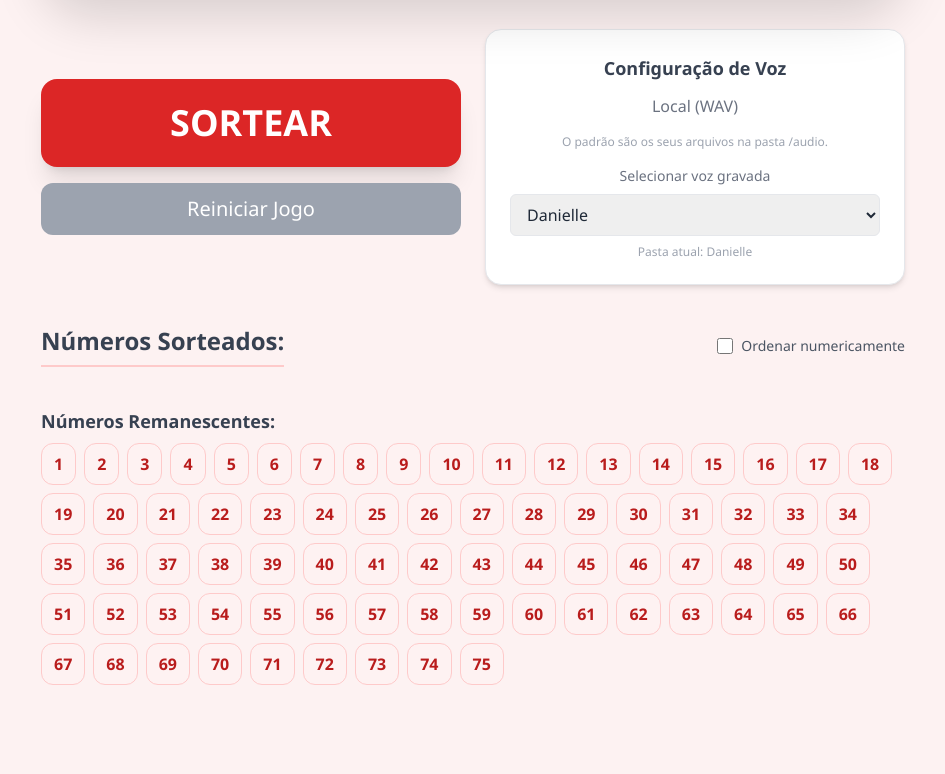
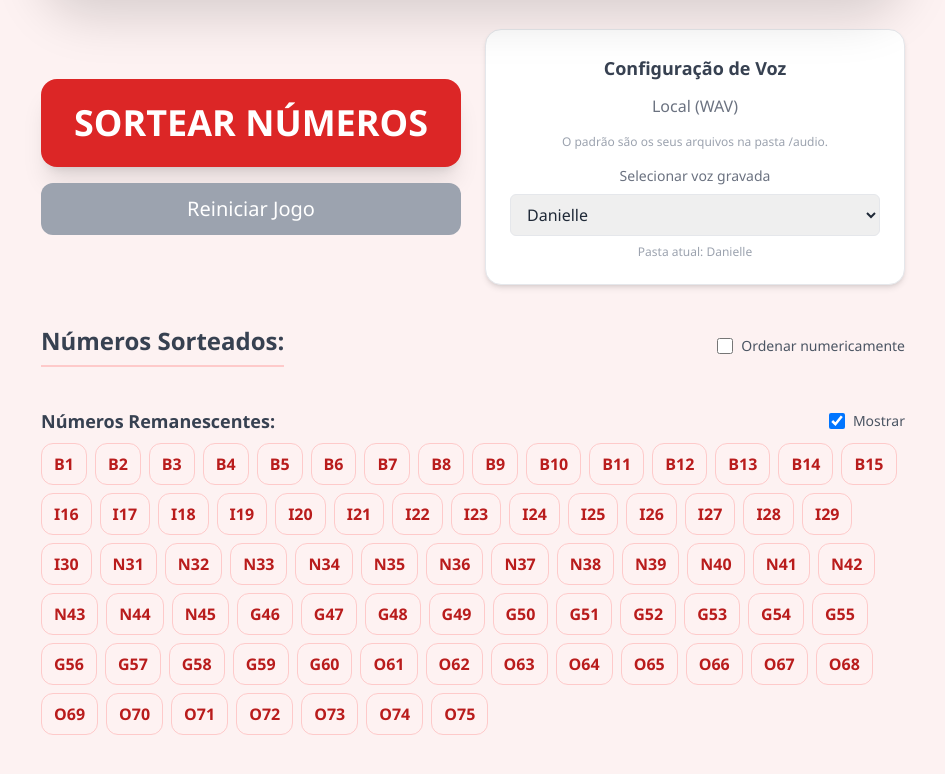
Before and after one commit to GabrielVVVP/BingoFamiliaVilaca, a plain HTML site: page index.html in a window 1280 px wide. Shown: the part 882-1656 px from the top of the page, without its empty margins (167-1112 px from the left). Drawn offline with nearby package versions, Linux system fonts and the light colour scheme.

Commit message:
Remocao de bugs e melhorias

```diff
--- a/index.html
+++ b/index.html
@@ -69,7 +69,7 @@
                 <img src="familia.jpg" alt="Foto da Família Vilaça" class="w-full h-auto object-contain object-center block" onerror="this.src='https://via.placeholder.com/1200x600?text=Família+Vilaça'">
             </div>
         </div>
-        <p class="text-xl text-gray-600 italic">"Todo aqui mundo ama esse bingo!"</p>
+        <p class="text-xl text-gray-600 italic">"Todo mundo aqui ama esse bingo!"</p>
     </header>
 
     <!-- ÁREA PRINCIPAL -->
@@ -91,7 +91,7 @@
             <!-- Botões Principais -->
             <div class="flex flex-col gap-4">
                 <button id="btn-draw" class="bg-red-600 hover:bg-red-700 text-white text-4xl font-bold py-6 rounded-2xl shadow-xl transition-transform active:scale-95">
-                    SORTEAR
+                    SORTEAR NÚMEROS
                 </button>
                 <button id="btn-reset" class="bg-gray-400 hover:bg-gray-500 text-white text-xl py-3 rounded-xl transition-all">
                     Reiniciar Jogo
@@ -131,7 +131,13 @@
                 <!-- Injetado via JS -->
             </div>
             <div class="mt-6">
-                <h3 class="text-lg font-bold text-gray-700 mb-2">Números Remanescentes:</h3>
+                <div class="flex items-center justify-between mb-2">
+                    <h3 class="text-lg font-bold text-gray-700">Números Remanescentes:</h3>
+                    <label class="flex items-center gap-2 text-sm text-gray-600">
+                        <input id="toggle-remaining" type="checkbox" class="form-checkbox h-4 w-4" checked>
+                        Mostrar
+                    </label>
+                </div>
                 <div id="remaining-list" class="flex flex-wrap gap-2"></div>
             </div>
         </div>
@@ -154,6 +160,7 @@
         const voiceCurrent = document.getElementById('voice-current');
         const sortNumeric = document.getElementById('sort-numeric');
         const remainingList = document.getElementById('remaining-list');
+        const toggleRemaining = document.getElementById('toggle-remaining');
 
         // Pasta de voz selecionada (padrão = Danielle)
         let voiceFolder = 'Danielle';
@@ -285,9 +292,13 @@
                 if (!drawnSet.has(i)) remaining.push(i);
             }
 
-            remainingList.innerHTML = remaining.map(n => `
-                <div class="px-3 py-2 rounded-xl bg-red-50 text-red-700 font-bold border border-red-200">${n}</div>
-            `).join('');
+            // Render com prefixo de letra (ex: B1, I27)
+            remainingList.innerHTML = remaining.map(n => {
+                const letter = letters[Math.floor((n - 1) / 15)];
+                return `
+                <div class="px-3 py-2 rounded-xl bg-red-50 text-red-700 font-bold border border-red-200">${letter}${n}</div>
+            `;
+            }).join('');
         }
 
         btnDraw.addEventListener('click', draw);
@@ -315,6 +326,18 @@
         // Inicializa com Danielle por padrão
         setVoiceFolder('Danielle');
 
+        // Atualiza histórico imediatamente ao mudar o checkbox de ordenação
+        if (sortNumeric) {
+            sortNumeric.addEventListener('change', () => updateHistory());
+        }
+
+        // Toggle para mostrar/ocultar apenas a lista de remanescentes
+        if (toggleRemaining && remainingList) {
+            toggleRemaining.addEventListener('change', () => {
+                remainingList.style.display = toggleRemaining.checked ? '' : 'none';
+            });
+        }
+
         initPool();
         // Inicializa histórico e remanescentes
         updateHistory();
```
